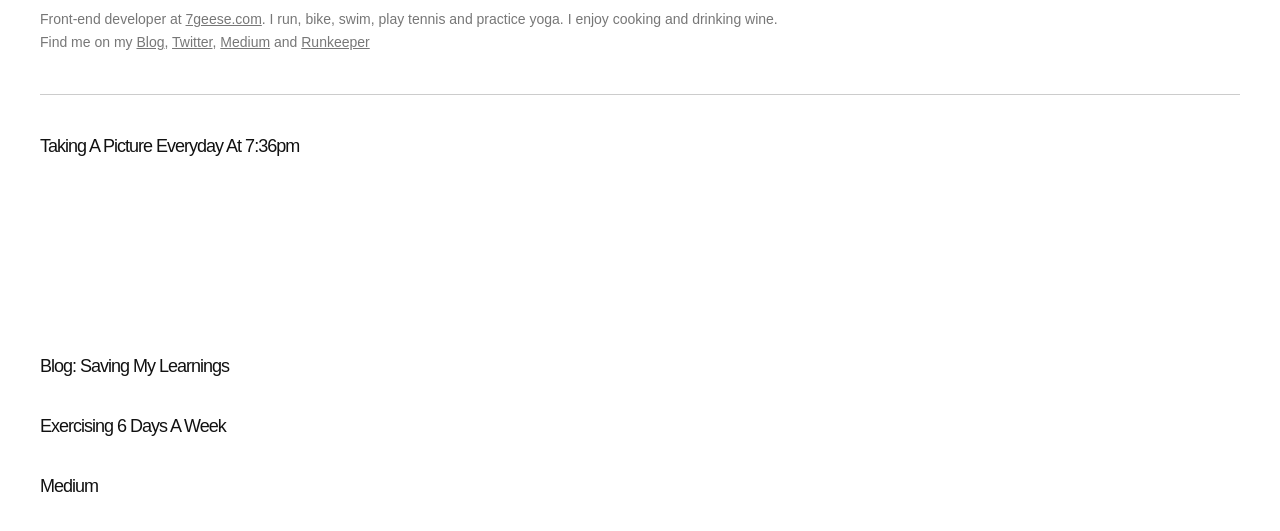
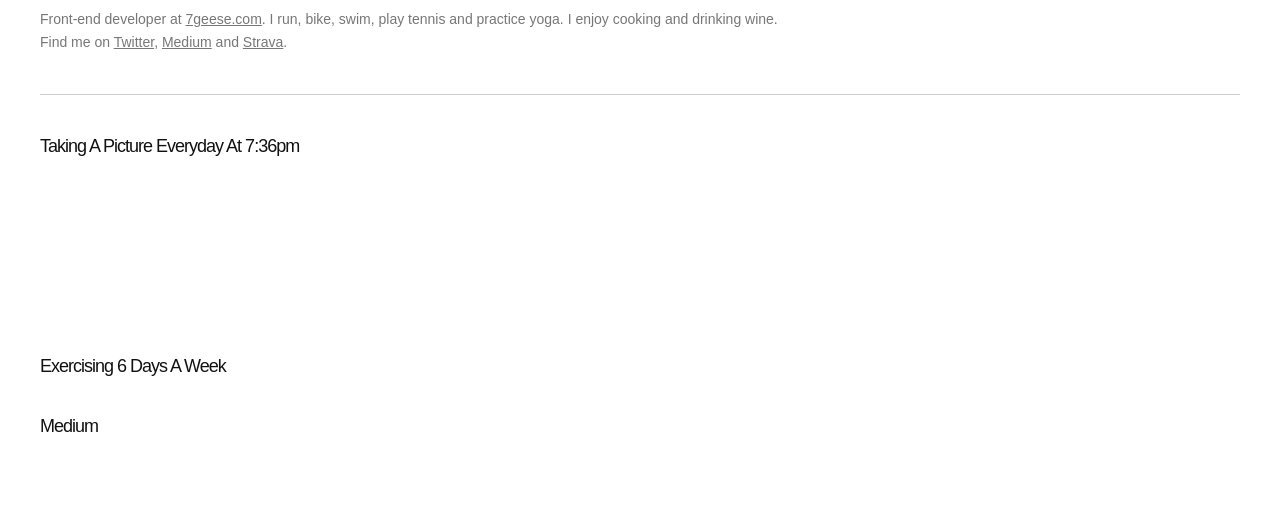
Before and after one commit to maxparm/maxparm.github.io, a website: page index.html in a window 1280 px wide. Shown: the part 77-608 px from the top of the page. Drawn offline with nearby package versions, Linux system fonts and the light colour scheme; no server answers.

Commit message:
Remove blog post

```diff
--- a/index.html
+++ b/index.html
@@ -24,7 +24,7 @@
             <h1>Maxime Parmentier</h1>
             <div class="description">
                 Front-end developer at <a target="_blank" href="http://www.7geese.com">7geese.com</a>. I run, bike, swim, play tennis and practice yoga. I enjoy cooking and drinking wine.<br/>
-                Find me on my <a target="_blank" href="http://blog.maximeparmentier.com">Blog</a>, <a target="_blank" href="https://twitter.com/@maxparm">Twitter</a>, <a target="_blank" href="https://medium.com/@maxparm">Medium</a> and <a target="_blank" href="http://runkeeper.com/user/maxparm/profile">Runkeeper</a>
+                Find me on <a target="_blank" href="https://twitter.com/@maxparm">Twitter</a>, <a target="_blank" href="https://medium.com/@maxparm">Medium</a> and <a target="_blank" href="https://www.strava.com/athletes/585974">Strava</a>.
             </div>
 
 
@@ -33,9 +33,6 @@
 
             <h2><a href="http://instagram.com/maxparm" target="_blank">Taking a picture everyday at 7:36pm</a></h2>
             <div class="instafeed-list"></div>
-
-            <h2><a href="http://blog.maximeparmentier.com" target="_blank">Blog: saving my learnings</a></h2>
-            <div class="blog-list"></div>
 
             <h2><a href="http://runkeeper.com/user/maxparm/profile" target="_blank">Exercising 6 days a week</a></h2>
             <ul class="runkeeper-list"></ul>
```
